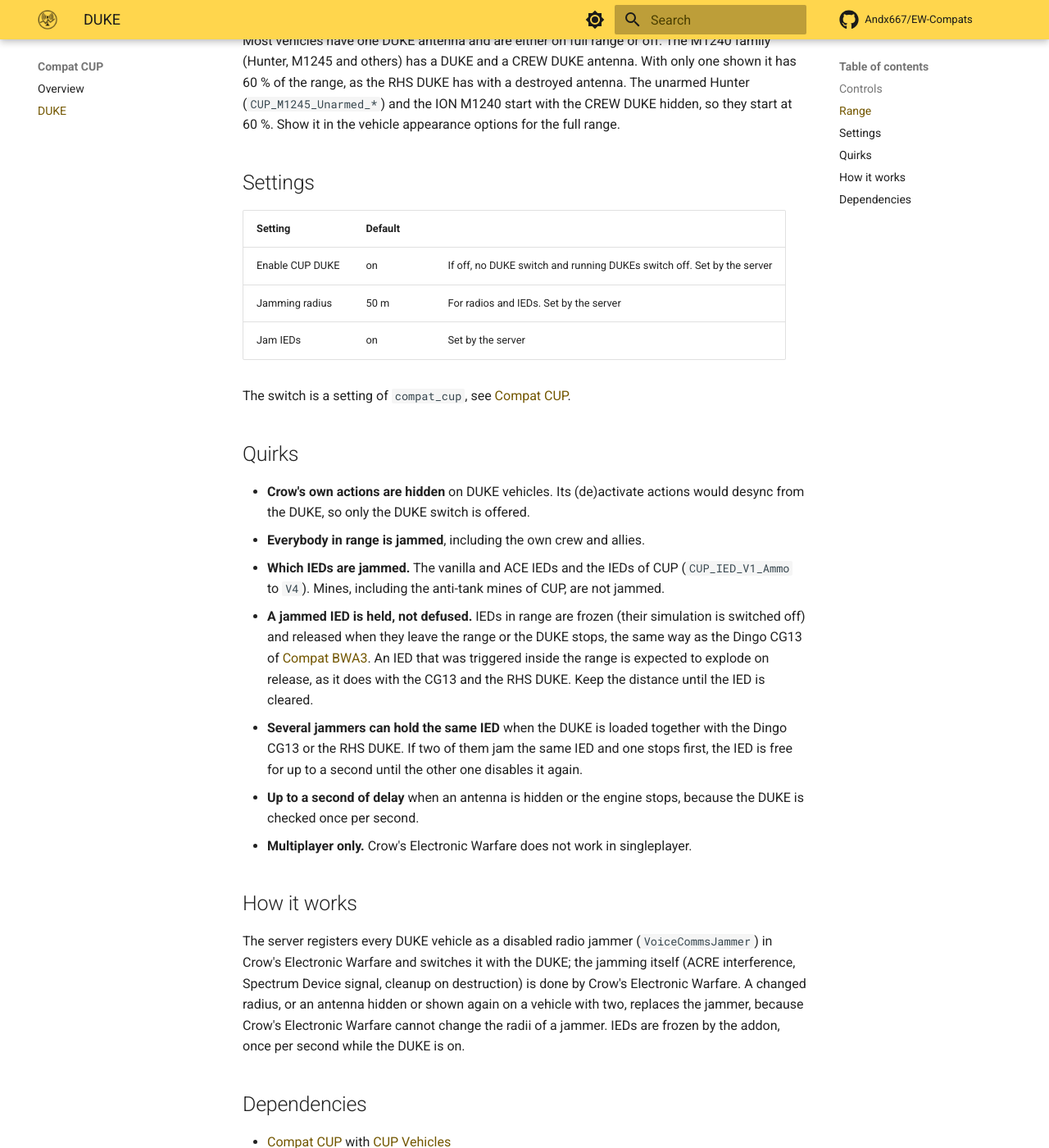
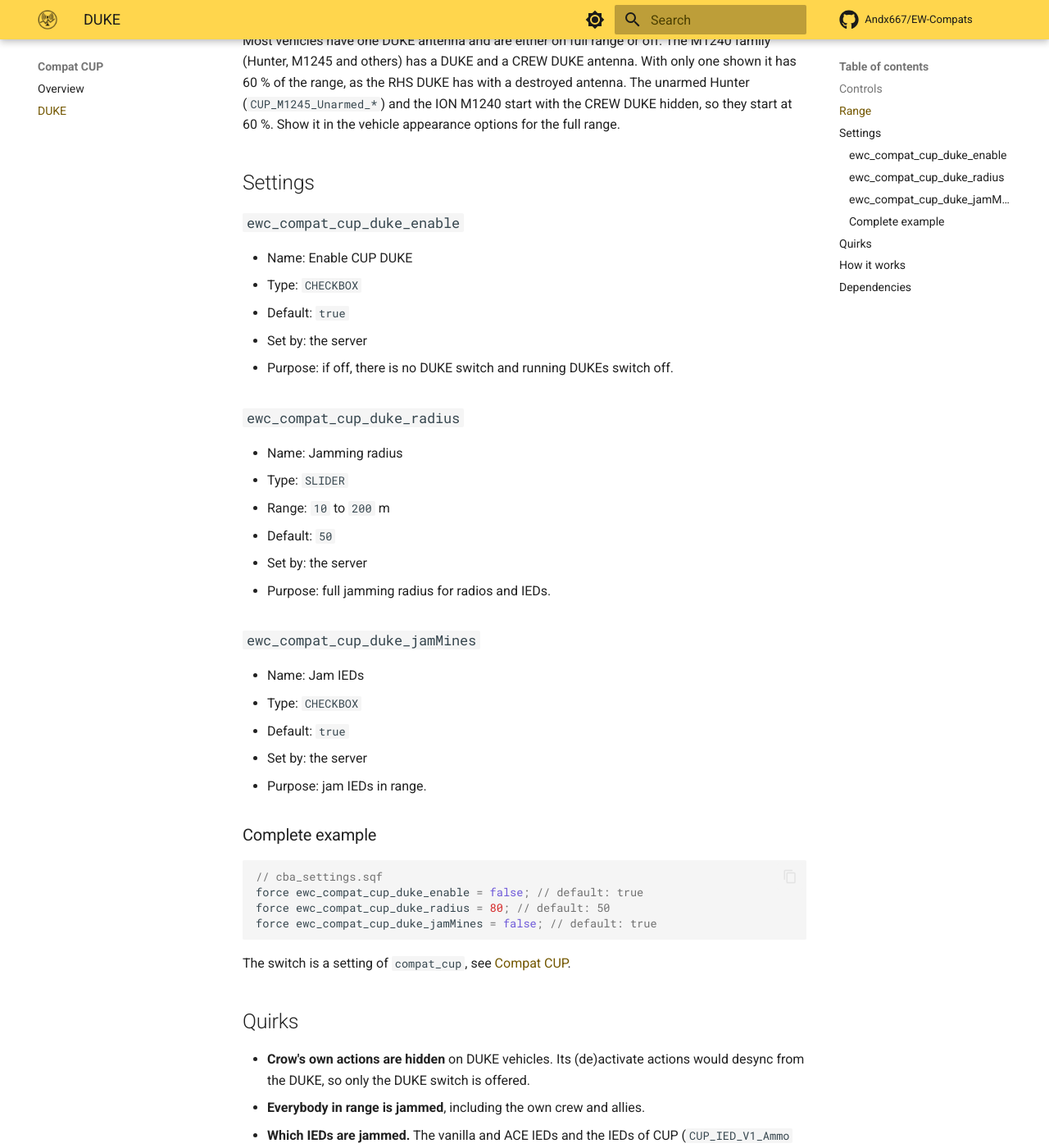
Before and after one commit to Andx667/EW-Compats, an MkDocs documentation site: the page built from docs/compat-cup-duke.md, in a window 1280 px wide and 1400 px high, scrolled down 1111 px. Shown: the whole window at 82% size. Built offline with MkDocs 1.6.1 and Material for MkDocs 9.7.7, drawn with Linux system fonts in a browser that asks for light colours; plug-ins that fetch from the network failed and are left out; comment, search, counter and statistics services are not loaded.

Commit message:
Docs: list settings with variable, type, default and a cba_settings example
Co-Authored-By: Claude Sonnet 5.5 <noreply@anthropic.com>

````diff
--- a/docs/compat-cup-duke.md
+++ b/docs/compat-cup-duke.md
@@ -25,11 +25,39 @@ Most vehicles have one DUKE antenna and are either on full range or off. The M12
 
 ## Settings
 
-| Setting | Default | |
-|---|---|---|
-| Enable CUP DUKE | on | If off, no DUKE switch and running DUKEs switch off. Set by the server |
-| Jamming radius | 50 m | For radios and IEDs. Set by the server |
-| Jam IEDs | on | Set by the server |
+### `ewc_compat_cup_duke_enable`
+
+- Name: Enable CUP DUKE
+- Type: `CHECKBOX`
+- Default: `true`
+- Set by: the server
+- Purpose: if off, there is no DUKE switch and running DUKEs switch off.
+
+### `ewc_compat_cup_duke_radius`
+
+- Name: Jamming radius
+- Type: `SLIDER`
+- Range: `10` to `200` m
+- Default: `50`
+- Set by: the server
+- Purpose: full jamming radius for radios and IEDs.
+
+### `ewc_compat_cup_duke_jamMines`
+
+- Name: Jam IEDs
+- Type: `CHECKBOX`
+- Default: `true`
+- Set by: the server
+- Purpose: jam IEDs in range.
+
+### Complete example
+
+``` cpp
+// cba_settings.sqf
+force ewc_compat_cup_duke_enable = false; // default: true
+force ewc_compat_cup_duke_radius = 80; // default: 50
+force ewc_compat_cup_duke_jamMines = false; // default: true
+```
 
 The switch is a setting of `compat_cup`, see [Compat CUP](compat-cup.md#settings).
 
--- a/docs/compat-cup.md
+++ b/docs/compat-cup.md
@@ -17,10 +17,30 @@ By default a vehicle can only run the DUKE or the Boomerang. Switching one on sw
 
 ## Settings
 
-| Setting | Default | |
-|---|---|---|
-| DUKE switch | Scroll wheel | Scroll wheel, ACE self-interaction or both. Without ACE the scroll wheel is always used. Per player |
-| Allow DUKE and Boomerang together | off | Set by the server. Off: switching one system on switches the other off |
+### `ewc_compat_cup_actionMode`
+
+- Name: DUKE switch
+- Type: `LIST`
+- Values: `0` scroll wheel, `1` ACE self-interaction, `2` both
+- Default: `0`
+- Set by: each player (client setting)
+- Purpose: how the DUKE is switched. Without ACE the scroll wheel is always used.
+
+### `ewc_compat_cup_allowBoth`
+
+- Name: Allow DUKE and Boomerang together
+- Type: `CHECKBOX`
+- Default: `false`
+- Set by: the server
+- Purpose: if off, switching one of the two systems on switches the other off.
+
+### Complete example
+
+``` cpp
+// cba_settings.sqf
+ewc_compat_cup_actionMode = 2; // default: 0
+force ewc_compat_cup_allowBoth = true; // default: false
+```
 
 The settings of the DUKE are on its page.
 
--- a/docs/compat-rhs-afrf.md
+++ b/docs/compat-rhs-afrf.md
@@ -25,12 +25,48 @@ The effective radius is the setting *R-142N jamming radius*, the falloff band is
 
 ## Settings
 
-| Setting | Default | |
-|---|---|---|
-| Enable R-142N jamming | on | If off, the R-142N does not jam. Set by the server, applied the next time the mast is deployed or folded |
-| R-142N jamming radius (m) | 500 | 100 to 2000 m. Set by the server, applied the next time the mast is deployed |
-| Jam radios | on | Set by the server, applied the next time the mast is deployed |
-| Jam drones | on | Set by the server, applied the next time the mast is deployed |
+### `ewc_compat_rhs_afrf_enable`
+
+- Name: Enable R-142N jamming
+- Type: `CHECKBOX`
+- Default: `true`
+- Set by: the server
+- Purpose: if off, the R-142N does not jam. Applied the next time the mast is deployed or folded.
+
+### `ewc_compat_rhs_afrf_radius`
+
+- Name: R-142N jamming radius (m)
+- Type: `SLIDER`
+- Range: `100` to `2000` m
+- Default: `500`
+- Set by: the server
+- Purpose: full jamming radius. Applied the next time the mast is deployed.
+
+### `ewc_compat_rhs_afrf_jamRadio`
+
+- Name: Jam radios
+- Type: `CHECKBOX`
+- Default: `true`
+- Set by: the server
+- Purpose: jam radios. Applied the next time the mast is deployed.
+
+### `ewc_compat_rhs_afrf_jamDrones`
+
+- Name: Jam drones
+- Type: `CHECKBOX`
+- Default: `true`
+- Set by: the server
+- Purpose: jam drones. Applied the next time the mast is deployed.
+
+### Complete example
+
+``` cpp
+// cba_settings.sqf
+force ewc_compat_rhs_afrf_enable = false; // default: true
+force ewc_compat_rhs_afrf_radius = 1000; // default: 500
+force ewc_compat_rhs_afrf_jamRadio = true; // default: true
+force ewc_compat_rhs_afrf_jamDrones = false; // default: true
+```
 
 With both Jam radios and Jam drones off, the R-142N does not jam.
 
````
Also changed, not shown: docs/compat-boomerang.md (+54 -8 lines), docs/compat-bwa3.md (+14 -3 lines), docs/compat-rhs-usaf.md (+14 -3 lines).
